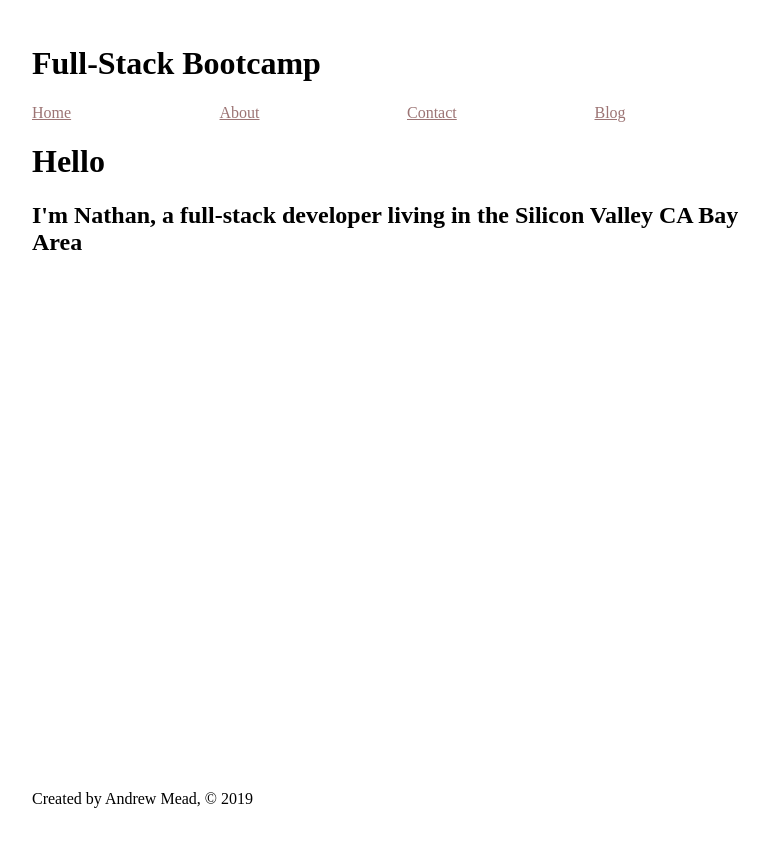
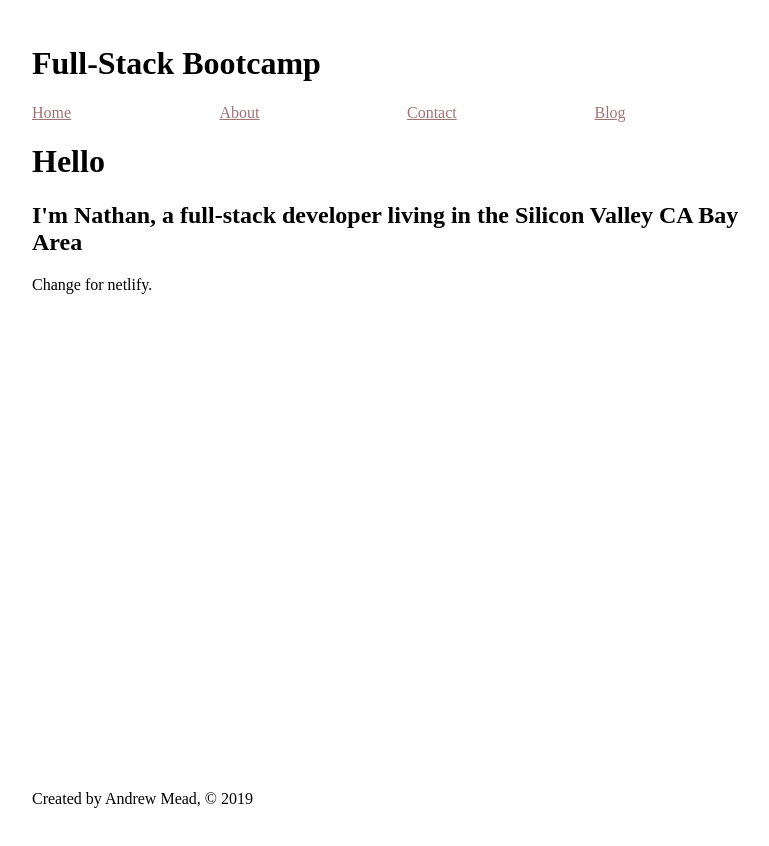
Before and after one commit to nathanjmorton/gatsby-jamstack, a Gatsby site: page / in a window 1280 px wide. Shown: the whole page, without its empty margins (233-1002 px from the left). Built offline with nearby package versions, Linux system fonts and the light colour scheme; Gatsby itself is replaced by a stand-in of ours.

Commit message:
this for netlify

```diff
--- a/src/pages/index.js
+++ b/src/pages/index.js
@@ -9,6 +9,7 @@ const IndexPage = () => {
 			<Head title="Home" />
 			<h1>Hello</h1>
 			<h2>I'm Nathan, a full-stack developer living in the Silicon Valley CA Bay Area</h2>
+			<p>Change for netlify.</p>
 		</Layout>
 	);
 };
```
